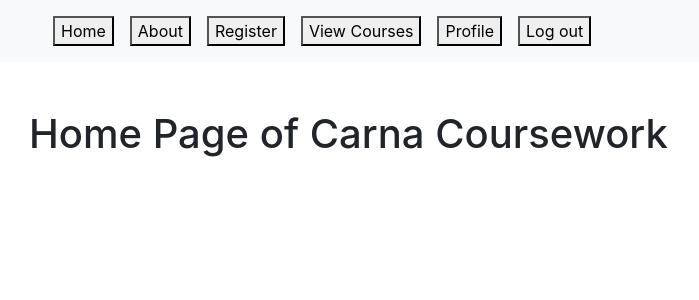
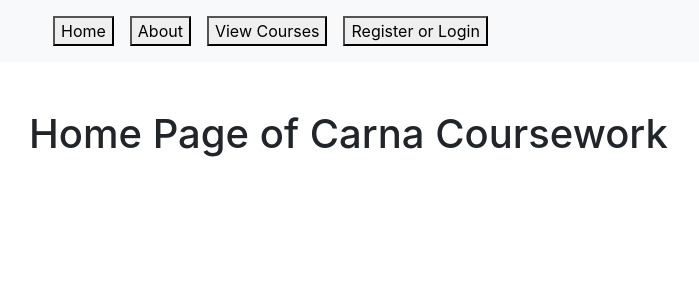
Before and after one commit to ntjandra/Carna-Take-Home, a React (Create React App) app in the folder frontend/: page / in a window 1280 px wide. Shown: the top 300 px of the page, without its empty margins (56-755 px from the left). Built offline with nearby package versions, Linux system fonts and the light colour scheme.

Commit message:
Frontend Authenthication Display changes
Being signed in or out display differently

```diff
--- a/frontend/src/App.js
+++ b/frontend/src/App.js
@@ -15,19 +15,14 @@ import history from "./utils/history"; // Keep track of prev/next page.
 
 
 function App() {
-  // Store Login through JWT information
-  const [user, setUser] = useState()
-
-  // Add Hook to check if logged in and update state
-  // if there's a user show the message below
-  // if (user) {
-  //   return <div>{user.name} is loggged in</div>;
-  // }
+  // App Tracks login state
+  const [isLogin, setIsLogin] = useState(localStorage.getItem('token') ? true : false);
+  console.log(isLogin)
 
   // Clear the LocalStorage
   const handleLogout = () => {
-    setUser({});
     localStorage.removeItem("token");
+    setIsLogin(false)
   };
 
 
@@ -36,7 +31,7 @@ function App() {
     <Router history={history}>
       <div id="app" className="d-flex flex-column h-100">
         {/* Pass logout method to navbar */}
-        <NavBar handleLogout={handleLogout}/>
+        <NavBar handleLogout={handleLogout} isLogin={isLogin}/>
         <Container className="flex-grow-1 mt-5">
           {/* 4-5 Screens  */}
           <Switch>
--- a/frontend/src/components/NavBar.js
+++ b/frontend/src/components/NavBar.js
@@ -2,7 +2,6 @@ import React, { useState } from "react";
 import PropTypes from 'prop-types';
 import { NavLink as RouterNavLink } from "react-router-dom";
 import {
-  Collapse,
   Container,
   Navbar,
   NavbarToggler,
@@ -10,17 +9,17 @@ import {
   Nav,
   NavItem,
   NavLink,
-  Button,
-  UncontrolledDropdown,
-  DropdownToggle,
-  DropdownMenu,
-  DropdownItem
 } from "reactstrap";
 
 
 function NavBar(props) {
 
+  // Get the logged in state, but also need to call this more than once, but not infinite.
+
   // Return a NavBar to visit different pages
+  // Always Display: Home, About, Courses
+  // If authenthicated: Profile, Logout
+  // Not authenthicated: Register/Log in
   return (
     <div className="nav-container">
       <Navbar color="light" light expand="md">
@@ -48,27 +47,6 @@ function NavBar(props) {
                   <button> About </button>
                 </NavLink>
               </NavItem>
-              {/* Display only if not logged in */}
-              {/* <NavItem>
-                <NavLink
-                  tag={RouterNavLink}
-                  to="/login"
-                  exact
-                  activeClassName="router-link-exact-inactive"
-                >
-                  <button> Login </button>
-                </NavLink>
-              </NavItem> */}
-              <NavItem>
-                <NavLink
-                  tag={RouterNavLink}
-                  to="/register"
-                  exact
-                  activeClassName="router-link-exact-inactive"
-                >
-                  <button> Register </button>
-                </NavLink>
-              </NavItem>
               <NavItem>
                 <NavLink
                   tag={RouterNavLink}
@@ -79,6 +57,9 @@ function NavBar(props) {
                 <button> View Courses </button>
                 </NavLink>
               </NavItem>
+              {/* Display only if logged in */}
+              { props.isLogin ?
+              <>
                 <NavItem>
                   <NavLink
                     tag={RouterNavLink}
@@ -91,13 +72,28 @@ function NavBar(props) {
                 </NavItem>
                 <NavItem>
                   <NavLink
-                  to="#"
-                  id="qsLogoutBtn"
+                    tag={RouterNavLink}
+                    to="/"
+                    exact
+                    activeClassName="router-link-exact-inactive"
                     onClick={() => props.handleLogout}
                   >
-                <button color="secondary" size="lg">Log out</button>
+                  <button onClick={props.handleLogout}> Log out</button>
                 </NavLink>
               </NavItem>
+            </>
+            :
+            <NavItem>
+              <NavLink
+                tag={RouterNavLink}
+                to="/register"
+                exact
+                activeClassName="router-link-exact-inactive"
+              >
+                <button> Register or Login </button>
+              </NavLink>
+            </NavItem>
+            }
           </Nav>
         </Container>
       </Navbar>
@@ -106,3 +102,7 @@ function NavBar(props) {
 };
 
 export default NavBar;
+NavBar.propTypes = {
+  handleLogout: PropTypes.func.isRequired,
+  isLogin: PropTypes.bool.isRequired,
+};
--- a/frontend/src/views/ProfilePage.js
+++ b/frontend/src/views/ProfilePage.js
@@ -3,20 +3,25 @@ import jwt_decode from 'jwt-decode';
 
 
 const Profile = (props) => {
-  const [token, setToken] = useState(localStorage.getItem('token'));
-  // Extract User_ID from token
   // Check if token exists
   const [hasToken, setHasToken] = useState(localStorage.getItem('token') ? true : false);
-  // setToken(window.localStorage.getItem("token"))
-  // let user_id = token.user.username
-  console.log("Is there a token?", hasToken)
-  console.log(token)
-  let decoded = jwt_decode(token)
-  console.log(decoded)
+  // Extract token from local storage
+  const [token, setToken] = useState(localStorage.getItem('token'));
+
+  // Decode token to extract values
+  if (hasToken) {
+    var decoded = jwt_decode(token)
+    console.log(decoded)
+  }
+
   return(
   <div>
     <h1> Profile Page </h1>
+    {hasToken ?
     <h2> Welcome {decoded.username} </h2>
+    :
+    <h2> Please login </h2>
+    }
   </div>
   );
 }
--- a/frontend/src/views/RegisterPage.js
+++ b/frontend/src/views/RegisterPage.js
@@ -101,11 +101,14 @@ class RegisterPage extends Component {
           handle_logout={this.handle_logout}
         />
         {form}
+
+        {this.state.logged_in
+        ? window.location.href = ('/')
+        :
         <h3>
-          {this.state.logged_in
-            ? `Hello, ${this.state.username}`
-            : 'Please Log In'}
+            Please Log In
         </h3>
+        }
       </div>
     );
   }
```
Also changed, not shown: 1 other file (tests, documents, lock files or other folders). Lines whose indentation alone changed are shown as unchanged.
